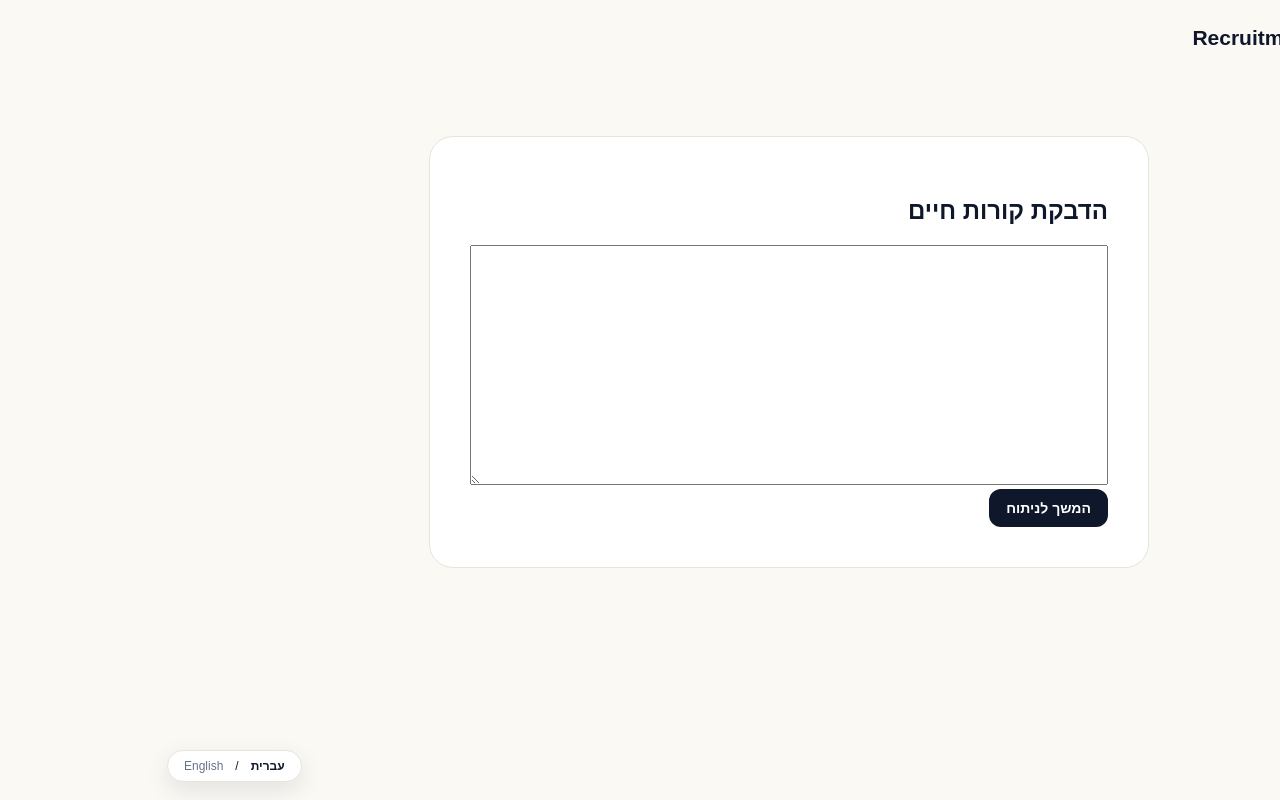
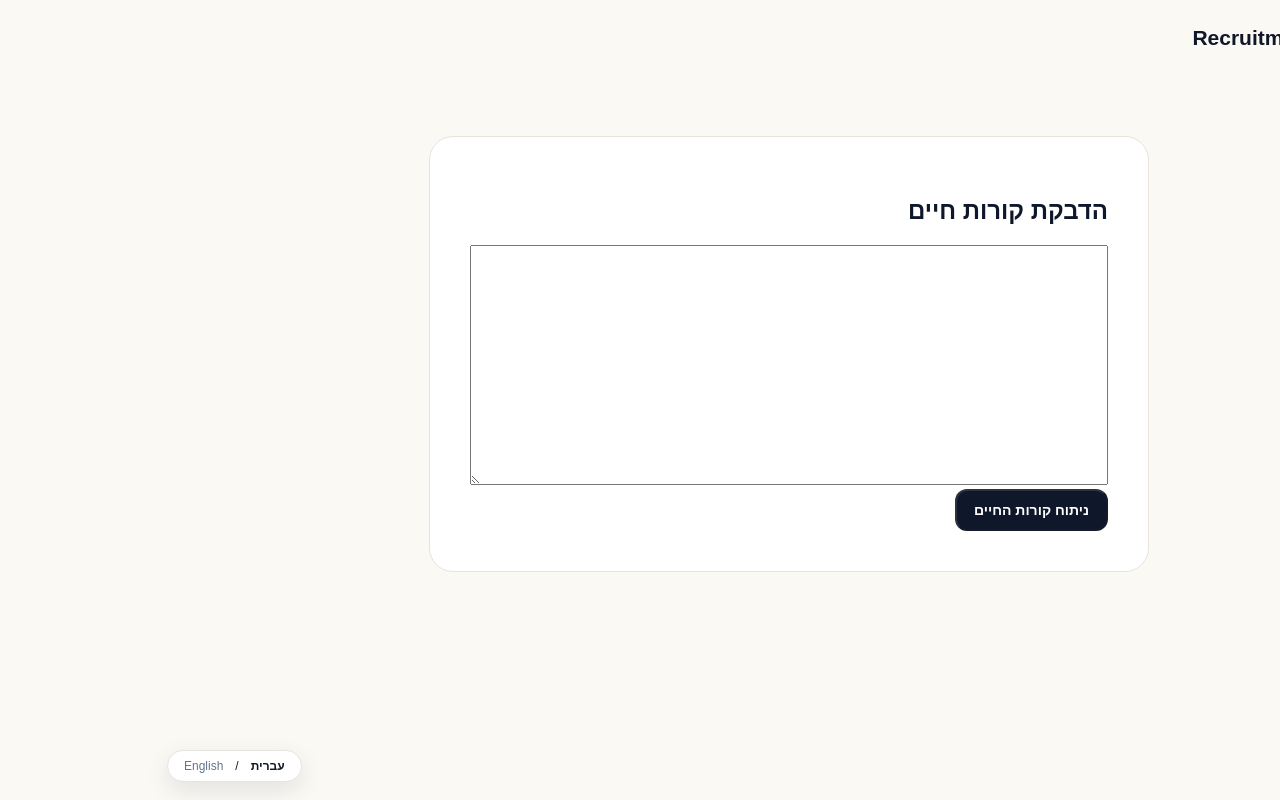
Before and after one commit to IritSel/recruitment-ai, a Next.js app: page /candidate in a window 1280 px wide. Both pictures are taken after a click on the button "הדבקת קורות חיים". Built offline with nearby package versions, Linux system fonts and the light colour scheme.

Commit message:
Connect upload and pasted CV to AI analysis and editable review

```diff
--- a/app/candidate/page.tsx
+++ b/app/candidate/page.tsx
@@ -3,8 +3,9 @@ import Link from "next/link";import{useRef,useState}from"react";import{useSiteLa
 type Exp={role:string;company:string;years:string;details:string};
 const empty=():Exp=>({role:"",company:"",years:"",details:""});
 export default function Candidate(){ const en=useSiteLanguage()==="en";
- const fileRef=useRef<HTMLInputElement>(null);const[mode,setMode]=useState("home");const[file,setFile]=useState("");const[exps,setExps]=useState<Exp[]>([empty()]);const[e,setE]=useState(0);const[s,setS]=useState(0);const[phase,setPhase]=useState("experience");const[extra,setExtra]=useState({education:"",training:"",skills:"",languages:""});
+ const fileRef=useRef<HTMLInputElement>(null);const[selectedFile,setSelectedFile]=useState<File|null>(null);const[pasted,setPasted]=useState("");const[busy,setBusy]=useState(false);const[error,setError]=useState("");const[mode,setMode]=useState("home");const[file,setFile]=useState("");const[exps,setExps]=useState<Exp[]>([empty()]);const[e,setE]=useState(0);const[s,setS]=useState(0);const[phase,setPhase]=useState("experience");const[extra,setExtra]=useState({education:"",training:"",skills:"",languages:""});
  const qs=en?[["role","What was your role?","For example: Sales Associate"],["company","Where did you work?","Company or business name"],["years","When and for how long?","For example: 2025–2026, one year"],["details","What did you do in this role?","Responsibilities, goals, management, training..."]]:[["role","מה היה התפקיד?","לדוגמה: מוכרת בגדים"],["company","איפה עבדת?","שם החברה או סוג העסק"],["years","באילו שנים וכמה זמן?","לדוגמה: 2025–2026, כשנה"],["details","ספרי לי מה עשית בתפקיד","אחריות, משימות, יעדים, ניהול, הדרכות..."]];
+ const analyze=async()=>{setBusy(true);setError("");try{const data=new FormData();if(selectedFile&&mode!=="paste")data.append("file",selectedFile);else data.append("text",pasted);const response=await fetch("/api/cv/analyze",{method:"POST",body:data});const result=await response.json();if(!response.ok)throw new Error(result.error||"Analysis failed");sessionStorage.setItem("cv-analysis",JSON.stringify(result.profile));window.location.href="/candidate/review";}catch(err){setError(err instanceof Error?err.message:"Analysis failed")}finally{setBusy(false)}};
  const upd=(k:string,v:string)=>{const a=[...exps];a[e]={...a[e],[k]:v};setExps(a)};
  if(mode==="builder"){
   if(phase==="experience"){if(s<4){const[k,q,p]=qs[s];const v=(exps[e]as any)[k];return <Wrap><span className="eyebrow">{en?"Experience":"ניסיון"} {e+1} · {en?"Step":"שלב"} {s+1}/4</span><h1>{q}</h1><input value={v} onChange={x=>upd(k,x.target.value)} placeholder={p} style={field}/><p style={{color:"#64748b"}}>{s===3?(en?"Write what you remember. AI follow-up questions will be suggested later without inventing details.":"כתבי מה שאת זוכרת. בהמשך ה-AI יוכל להציע שאלות המשך לפי סוג התפקיד, בלי להמציא פרטים."):""}</p><button disabled={!v.trim()} className="button" onClick={()=>setS(s+1)}>{en?"Continue":"המשך"}</button></Wrap>}
@@ -13,8 +14,8 @@ export default function Candidate(){ const en=useSiteLanguage()==="en";
   if(phase!=="summary"){const[q1,q2,p,next]=phases[phase];const v=(extra as any)[phase];return <Wrap><span className="eyebrow">{en?"CV Builder":"בניית קורות חיים"}</span><h1>{q1}</h1><p>{q2}</p><input value={v} onChange={x=>setExtra({...extra,[phase]:x.target.value})} placeholder={p} style={field}/><button disabled={!v.trim()} className="button" onClick={()=>setPhase(next)}>{en?"Continue":"המשך"}</button></Wrap>}
   return <Wrap><span className="eyebrow">{en?"Your CV draft":"טיוטת קורות החיים שלך"}</span><h1>{en?"Your work experience":"הניסיון המקצועי שלך"}</h1>{exps.map((x,i)=><div className="choice" key={i}><h2>{x.role}</h2><p><b>{x.company}</b> · {x.years}</p><p>{x.details}</p></div>)}<h2>{en?"Education":"השכלה"}</h2><p>{extra.education}</p><h2>{en?"Training":"הכשרות"}</h2><p>{extra.training}</p><h2>{en?"Skills":"כישורים"}</h2><p>{extra.skills}</p><h2>{en?"Languages":"שפות"}</h2><p>{extra.languages}</p><div style={{display:"flex",gap:12}}><button onClick={()=>{setPhase("experience");setE(0);setS(0)}} style={secondary}>{en?"Edit":"עריכה"}</button><Link className="button" href="/candidate/jobs">{en?"Approve and continue to jobs":"אישור והמשך למשרות ←"}</Link></div></Wrap>
  }
- if(mode==="paste")return <Wrap><h1>{en?"Paste your CV":"הדבקת קורות חיים"}</h1><textarea style={{width:"100%",minHeight:240}}/><Link className="button" href="/candidate/review">{en?"Continue to analysis":"המשך לניתוח"}</Link></Wrap>;
- return <main className="shell"><nav className="nav"><Link className="brand" href="/">Recruitment AI</Link></nav><section style={card}><span className="eyebrow">{en?"Candidate":"מסלול מועמד/ת"}</span><h1>{en?"Let’s start with your CV":"בואו נתחיל מקורות החיים שלך"}</h1><input ref={fileRef} type="file" accept=".pdf,.doc,.docx" hidden onChange={x=>setFile(x.target.files?.[0]?.name||"")}/><div className="cvEntryActions"><button type="button" onClick={()=>fileRef.current?.click()} className="button cvEntryButton">{file||(en?"Upload PDF or Word":"העלאת PDF או Word")}</button><button type="button" className="cvEntryButton cvEntrySecondary" onClick={()=>setMode("paste")}>{en?"Paste your CV":"הדבקת קורות חיים"}</button><button type="button" className="cvEntryButton cvEntrySecondary" onClick={()=>setMode("builder")}>{en?"I don’t have a CV — help me build one":"אין לי קורות חיים — עזרו לי לבנות"}</button></div>{file&&<Link className="button" href="/candidate/review" style={{marginTop:16}}>{en?"Continue to analysis":"המשך לניתוח ←"}</Link>}</section></main>
+ if(mode==="paste")return <Wrap><h1>{en?"Paste your CV":"הדבקת קורות חיים"}</h1><textarea value={pasted} onChange={e=>setPasted(e.target.value)} style={{width:"100%",minHeight:240}}/><button disabled={busy||pasted.trim().length<40} className="button" onClick={analyze}>{busy?(en?"Analyzing...":"מנתח..."):(en?"Analyze CV":"ניתוח קורות החיים")}</button>{error&&<p role="alert">{error}</p>}</Wrap>;
+ return <main className="shell"><nav className="nav"><Link className="brand" href="/">Recruitment AI</Link></nav><section style={card}><span className="eyebrow">{en?"Candidate":"מסלול מועמד/ת"}</span><h1>{en?"Let’s start with your CV":"בואו נתחיל מקורות החיים שלך"}</h1><input ref={fileRef} type="file" accept=".pdf,.docx" hidden onChange={x=>{const chosen=x.target.files?.[0]||null;setSelectedFile(chosen);setFile(chosen?.name||"")}}/><div className="cvEntryActions"><button type="button" onClick={()=>fileRef.current?.click()} className="button cvEntryButton">{file||(en?"Upload PDF or Word":"העלאת PDF או Word")}</button><button type="button" className="cvEntryButton cvEntrySecondary" onClick={()=>setMode("paste")}>{en?"Paste your CV":"הדבקת קורות חיים"}</button><button type="button" className="cvEntryButton cvEntrySecondary" onClick={()=>setMode("builder")}>{en?"I don’t have a CV — help me build one":"אין לי קורות חיים — עזרו לי לבנות"}</button></div>{file&&<button disabled={busy} className="button" onClick={analyze} style={{marginTop:16}}>{busy?(en?"Analyzing...":"מנתח..."):(en?"Analyze CV":"ניתוח קורות החיים")}</button>}{error&&<p role="alert">{error}</p>}</section></main>
 }
 function Wrap({children}:{children:React.ReactNode}){return <main className="shell"><nav className="nav"><Link className="brand" href="/">Recruitment AI</Link></nav><section style={card}>{children}</section></main>}
 const card={maxWidth:720,margin:"60px auto",background:"#fff",padding:40,borderRadius:24,border:"1px solid #e8e4dc"};const field={width:"100%",padding:14,border:"1px solid #ddd",borderRadius:12,font:"inherit",marginBottom:16};const secondary={padding:12,border:"1px solid #ddd",borderRadius:12,background:"#fff",cursor:"pointer"};
```
